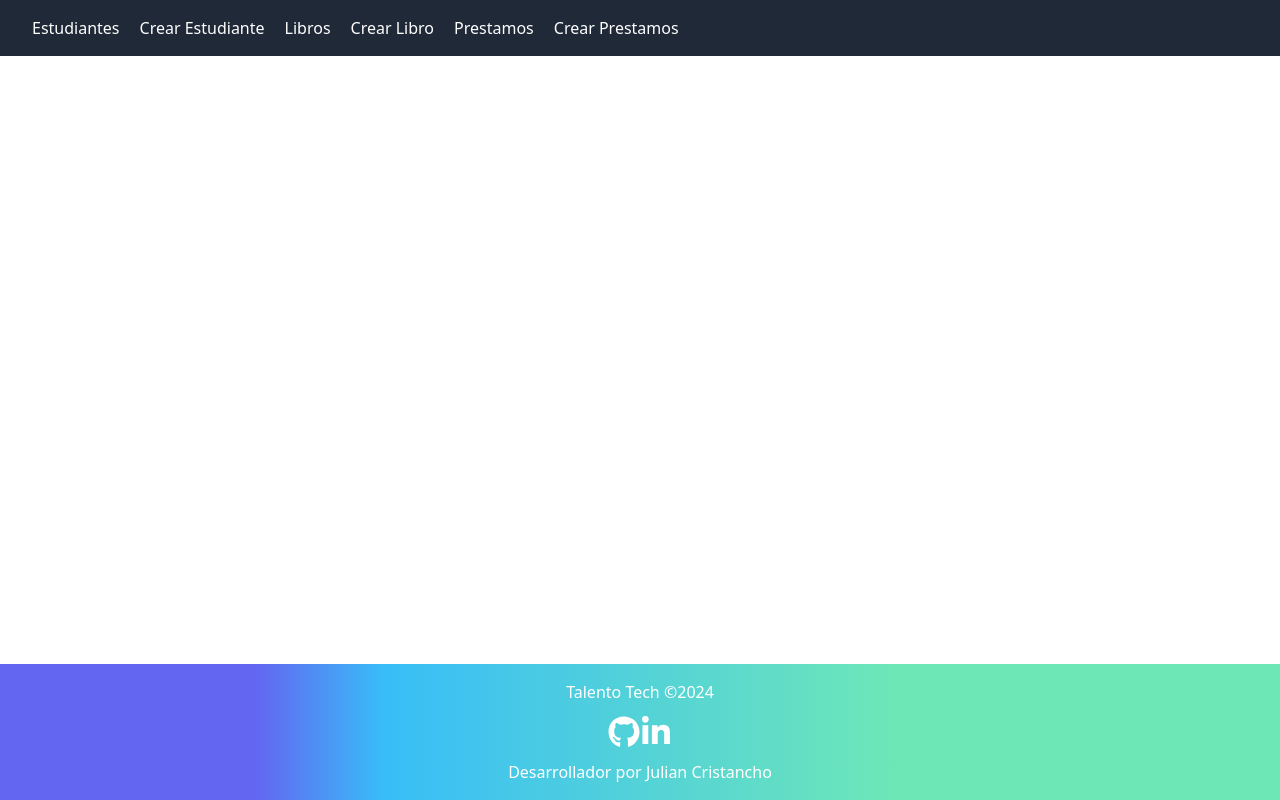
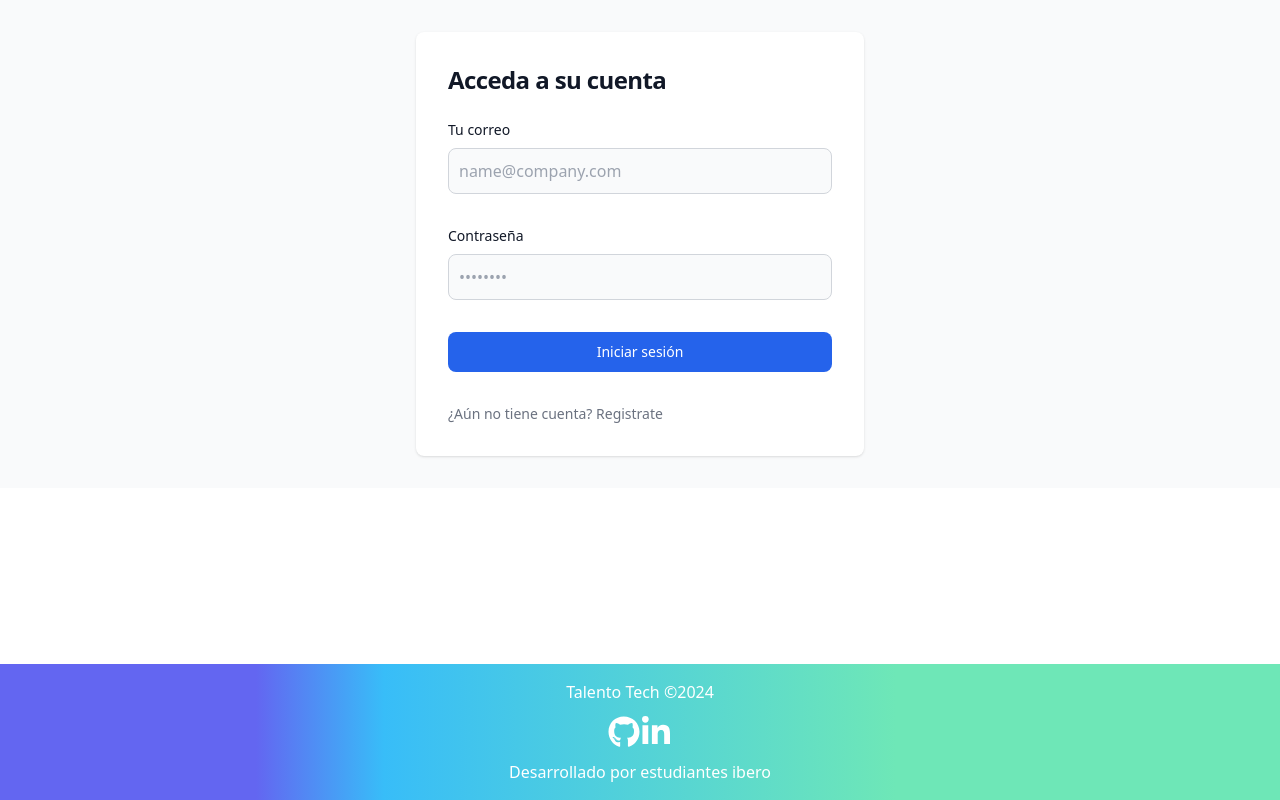
Before and after one commit to catrival/Fronted-Library-University, a React (Vite) app: page / in a window 1280 px wide. Built offline with nearby package versions, Linux system fonts and the light colour scheme.

Commit message:
Initial structure to log in

```diff
--- a/package.json
+++ b/package.json
@@ -11,8 +11,10 @@
   },
   "dependencies": {
     "@reduxjs/toolkit": "^2.2.1",
+    "axios": "^1.7.7",
     "json-server": "^1.0.0-alpha.23",
     "jsonwebtoken": "^9.0.2",
+    "jwt-decode": "^3.1.2",
     "moment": "^2.30.1",
     "react": "^18.2.0",
     "react-dom": "^18.2.0",
--- a/src/App.jsx
+++ b/src/App.jsx
@@ -1,45 +1,47 @@
 import { BrowserRouter, Routes, Route } from "react-router-dom";
 import "./App.css";
+import { AuthProvider, useAuth } from './components/login/AuthContext'
 import Footer from "./components/footer";
 import Header from "./components/header";
 import StudentsList from "./components/students/StudentsList";
 import StudentsFormCreate from "./components/students/StudentsFormCreate";
 import StudentsFormEdit from "./components/students/StudentsFormEdit";
-
 import BooksList from "./components/books/BooksList";
 import BooksFormCreate from "./components/books/BooksFormCreate";
 import BooksFormEdit from "./components/books/BooksFormEdit";
-
 import LoansList from "./components/loans/LoansList";
 import LoansFormCreate from "./components/loans/LoansFormCreate";
 import LoansFormEdit from "./components/loans/LoansFormEdit";
+import LoginAccess from "./components/login/LoginAccess";
 
 
+const PrivateRoute = ({ element }) => {
+  const { isAuthenticated } = useAuth();
+  return isAuthenticated ? element : <Navigate to="/" />;
+};
+
 function App() {
-
+  const { isAuthenticated } = useAuth();
 
   return (
-    <>
+    <AuthProvider>
       <BrowserRouter>
-        <Header />
+        {isAuthenticated && <Header />}
         <Routes>
-
-          <Route path="/student" element={<StudentsList />} />
-          <Route path="/student/:id" element={<StudentsFormEdit />} />
-          <Route path="/create-student" element={<StudentsFormCreate />} />
-
-          <Route path="/books" element={<BooksList />} />
-          <Route path="/book/:id" element={<BooksFormEdit />} />
-          <Route path="/create-book" element={<BooksFormCreate />} />
-
-          <Route path="/loans" element={<LoansList />} />
-          <Route path="/loan/:id" element={<LoansFormEdit />} />
-          <Route path="/create-loan" element={<LoansFormCreate />} />
-
+          <Route path="/" element={<LoginAccess />} />
+          <Route path="/student" element={<PrivateRoute element={<StudentsList />} />} />
+          <Route path="/student/:id" element={<PrivateRoute element={<StudentsFormEdit />} />} />
+          <Route path="/create-student" element={<PrivateRoute element={<StudentsFormCreate />} />} />
+          <Route path="/books" element={<PrivateRoute element={<BooksList />} />} />
+          <Route path="/book/:id" element={<PrivateRoute element={<BooksFormEdit />} />} />
+          <Route path="/create-book" element={<PrivateRoute element={<BooksFormCreate />} />} />
+          <Route path="/loans" element={<PrivateRoute element={<LoansList />} />} />
+          <Route path="/loan/:id" element={<PrivateRoute element={<LoansFormEdit />} />} />
+          <Route path="/create-loan" element={<PrivateRoute element={<LoansFormCreate />} />} />
         </Routes>
         <Footer />
       </BrowserRouter>
-    </>
+    </AuthProvider>
   );
 }
 
--- a/src/components/footer.jsx
+++ b/src/components/footer.jsx
@@ -28,7 +28,7 @@ export default function Footer() {
                     </span>
                 </a>
             </div>
-            <h2 className="text-white">Desarrollador por Julian Cristancho</h2>
+            <h2 className="text-white">Desarrollado por estudiantes ibero</h2>
         </div>
     );
 }
--- /dev/null
+++ b/src/components/login/AuthContext.tsx
@@ -0,0 +1,29 @@
+import React, { createContext, useContext, useState } from 'react';
+
+const AuthContext = createContext({
+  isAuthenticated: false,
+  login: () => {},
+  logout: () => {}
+});
+
+export const AuthProvider = ({ children }) => {
+  const [isAuthenticated, setIsAuthenticated] = useState(!!localStorage.getItem('token'));
+
+  const login = (token) => {
+    localStorage.setItem('token', token);
+    setIsAuthenticated(true);
+  };
+
+  const logout = () => {
+    localStorage.removeItem('token');
+    setIsAuthenticated(false);
+  };
+
+  return (
+    <AuthContext.Provider value={{ isAuthenticated, login, logout }}>
+      {children}
+    </AuthContext.Provider>
+  );
+};
+
+export const useAuth = () => useContext(AuthContext);
--- /dev/null
+++ b/src/components/login/LoginAccess.jsx
@@ -0,0 +1,57 @@
+import { useNavigate } from "react-router-dom";
+import Swal from "sweetalert2";
+import LoginForm from "./LoginForm";
+import axios from "axios";
+import jwt_decode from 'jwt-decode';
+
+export default function LoginAccess() {
+  const navigate = useNavigate();
+  const handleSubmit = async (e) => {
+    e.preventDefault();
+    try {
+      const response = await axios.post(
+        "http://localhost:5085/Auth/login",
+        {
+          email: e.target.email.value,
+          password: e.target.password.value,
+        },
+        {
+          headers: {
+            "Content-Type": "application/json",
+          },
+        }
+      );
+      const token = response.data.token;
+      if (token) {
+        localStorage.setItem('token', token);
+        const decoded = jwt_decode(token);
+        const userInfo = jwt_decode(token);
+        localStorage.setItem('user', JSON.stringify(userInfo));
+      }
+      Swal.fire({
+        position: "center",
+        icon: "success",
+        title: "Inicio de sesión exitoso",
+        showConfirmButton: false,
+        timer: 1500,
+      }).then(() => {
+        navigate("/books");
+      });
+    } catch (error) {
+      Swal.fire({
+        position: "center",
+        icon: "error",
+        title: "Error al iniciar sesión "+ error,
+        showConfirmButton: false,
+        timer: 1500,
+      });
+    }
+  };
+  return (
+    <LoginForm
+      props={{
+        handleSubmit: handleSubmit,
+      }}
+    />
+  );
+}
--- /dev/null
+++ b/src/components/login/LoginForm.jsx
@@ -0,0 +1,67 @@
+export default function LoginForm({props}) {
+    const { handleSubmit } = props
+
+    return (
+        <section className="bg-gray-50 h-full">
+            <div className="flex flex-col items-center px-6 py-8 mx-auto md:h-full lg:py-8">
+                <div className="w-full bg-white rounded-lg shadow dark:border md:mt-0 sm:max-w-md xl:p-0 dark:bg-gray-800 dark:border-gray-700">
+                    <div className="p-6 space-y-4 md:space-y-6 sm:p-8">
+                        <h1 className="text-xl font-bold leading-tight tracking-tight text-gray-900 md:text-2xl dark:text-white">
+                            Acceda a su cuenta
+                        </h1>
+                        <form onSubmit={handleSubmit} className="space-y-4 md:space-y-8" action="#">
+                            <div>
+                                <label
+                                    htmlFor="email"
+                                    className="block mb-2 text-sm font-medium text-gray-900 dark:text-white"
+                                >
+                                    Tu correo
+                                </label>
+                                <input
+                                    type="email"
+                                    name="email"
+                                    id="email"
+                                    className="bg-gray-50 border border-gray-300 text-gray-900 rounded-lg focus:ring-primary-600 focus:border-primary-600 block w-full p-2.5 dark:bg-gray-700 dark:border-gray-600 dark:placeholder-gray-400 dark:text-white dark:focus:ring-blue-500 dark:focus:border-blue-500"
+                                    placeholder="name@company.com"
+                                    required=""
+                                />
+                            </div>
+                            <div>
+                                <label
+                                    htmlFor="password"
+                                    className="block mb-2 text-sm font-medium text-gray-900 dark:text-white"
+                                >
+                                    Contraseña
+                                </label>
+                                <input
+                                    type="password"
+                                    name="password"
+                                    id="password"
+                                    placeholder="••••••••"
+                                    className="bg-gray-50 border border-gray-300 text-gray-900 rounded-lg focus:ring-primary-600 focus:border-primary-600 block w-full p-2.5 dark:bg-gray-700 dark:border-gray-600 dark:placeholder-gray-400 dark:text-white dark:focus:ring-blue-500 dark:focus:border-blue-500"
+                                    required=""
+                                />
+                            </div>
+                            <button
+                                type="submit"
+                                className="w-full text-white bg-blue-600 hover:bg-primary-700 focus:ring-4 focus:outline-none focus:ring-primary-300 font-medium rounded-lg text-sm px-5 py-2.5 text-center dark:bg-primary-600 dark:hover:bg-primary-700 dark:focus:ring-primary-800"
+                            >
+                                Iniciar sesión
+                            </button>
+                            <p className="text-sm font-light text-gray-500 dark:text-gray-400">
+                                {" "}
+                                ¿Aún no tiene cuenta?{" "}
+                                <a
+                                    href="#"
+                                    className="font-medium text-primary-600 hover:underline dark:text-primary-500"
+                                >
+                                    Registrate
+                                </a>
+                            </p>
+                        </form>
+                    </div>
+                </div>
+            </div>
+        </section>
+    );
+}
```
